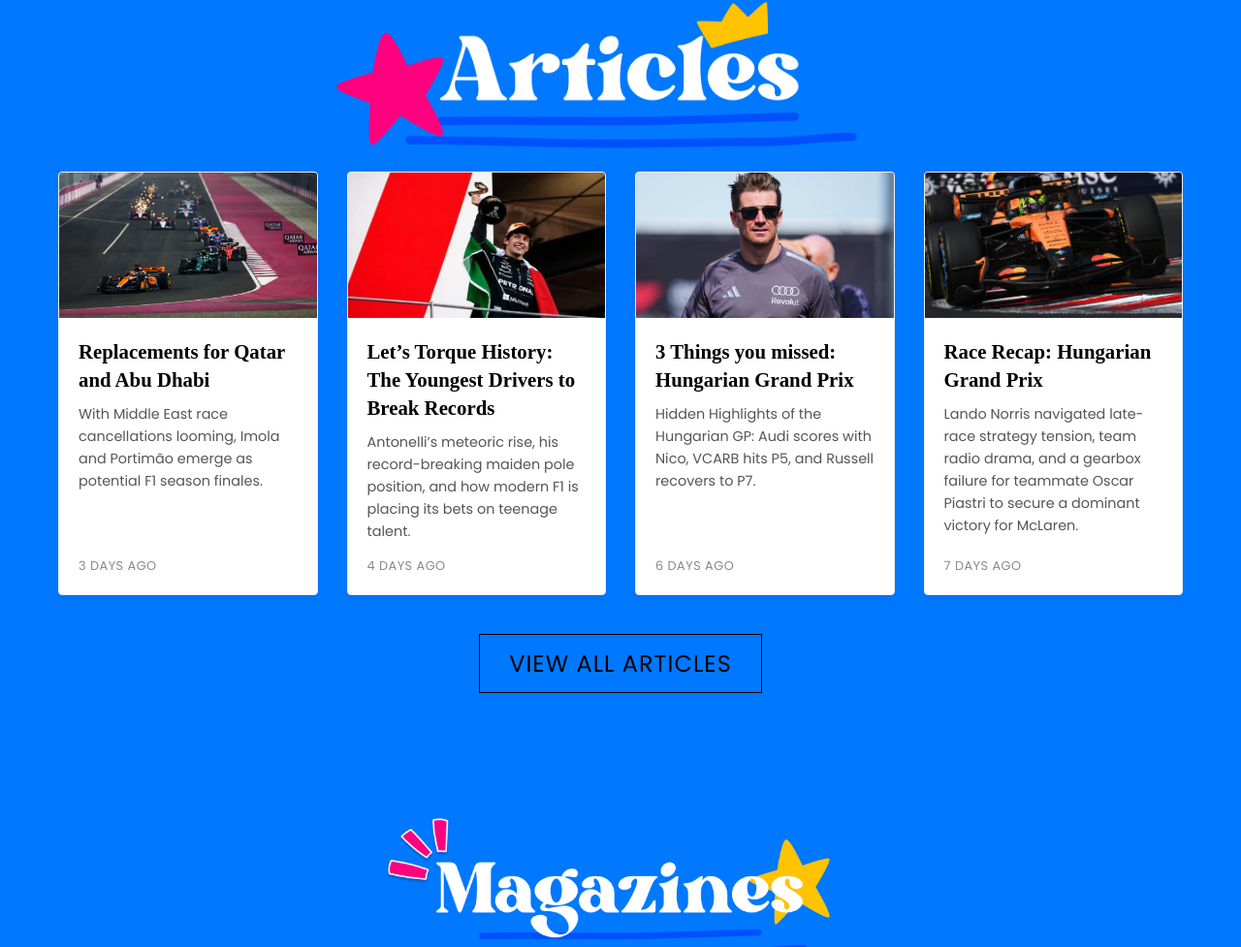
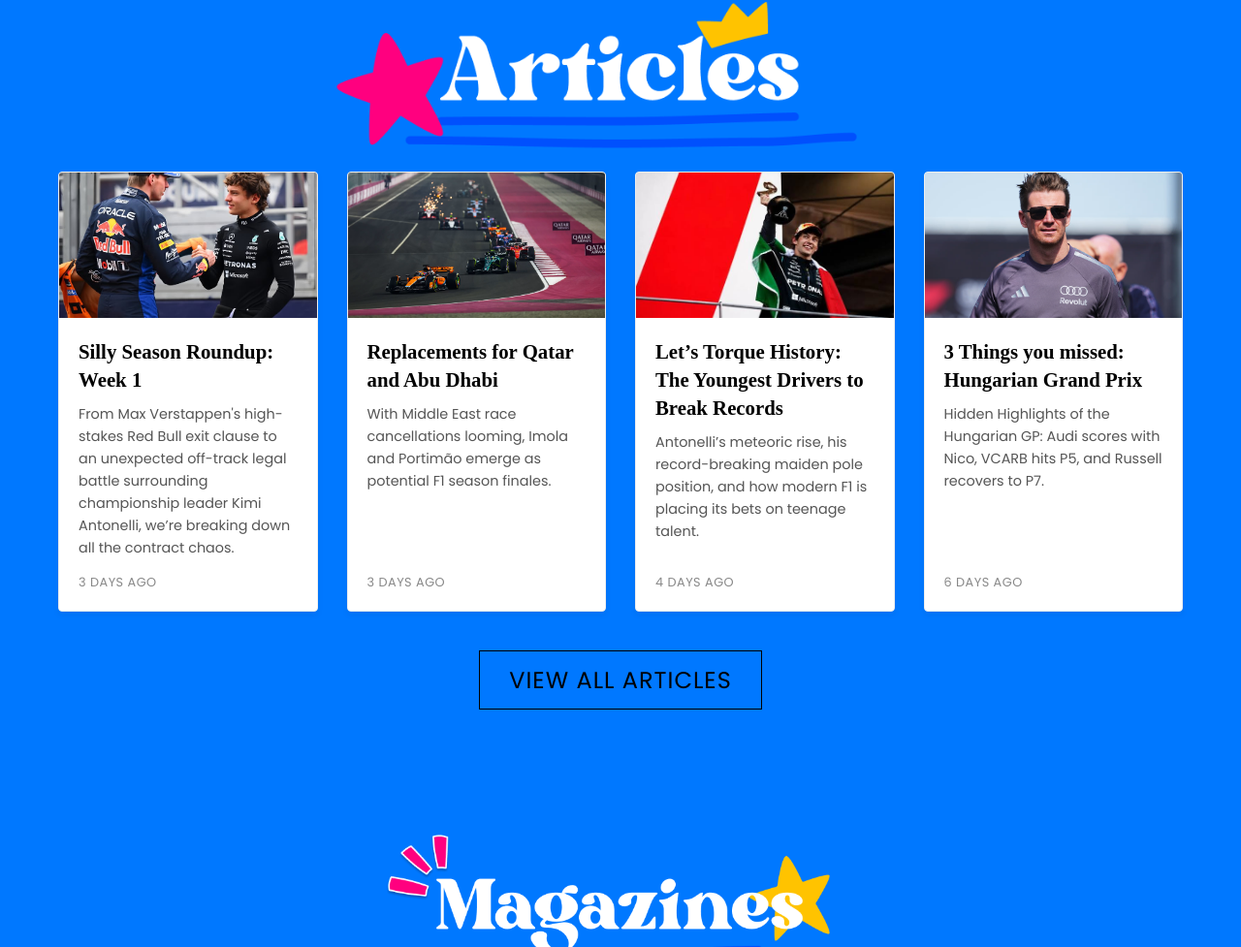
Before and after one commit to cerezacodes/new-website, a plain HTML site: page website-main/index.html in a window 1280 px wide. Shown: the part 1812-2789 px from the top of the page at 97% size. Drawn offline with Linux system fonts and the light colour scheme.

Commit message:
silly season week 1

```diff
--- a/website-main/index.html
+++ b/website-main/index.html
@@ -48,6 +48,19 @@
 
   <article class="news-card" data-category="news">
     <div class="card-image-box">
+      <a href="article.html?id=Silly-Season-Roundup-Week-1">
+      <img src="assets/images/F1/max kimi.jpg" alt="Max Verstappen and Kimi Antonelli.">
+      </a>
+    </div>
+    <div class="card-text-box">
+      <h3 class="card-title">Silly Season Roundup: Week 1</h3>
+      <p class="card-description">From Max Verstappen's high-stakes Red Bull exit clause to an unexpected off-track legal battle surrounding championship leader Kimi Antonelli, we’re breaking down all the contract chaos.</p>
+      <span class="card-time" data-timestamp="2026-07-30T10:00:00Z">Calculating time...</span>
+    </div>
+  </article>
+
+  <article class="news-card" data-category="news">
+    <div class="card-image-box">
       <a href="article.html?id=Replacements-for-Qatar-and-Abu-Dhabi">
       <img src="assets/images/F1/qatar.avif" alt="The Qatar Grand Prix.">
       </a>
@@ -82,19 +95,6 @@
       <h3 class="card-title">3 Things you missed: Hungarian Grand Prix</h3>
       <p class="card-description">Hidden Highlights of the Hungarian GP: Audi scores with Nico, VCARB hits P5, and Russell recovers to P7.</p>
       <span class="card-time" data-timestamp="2026-07-27T12:00:00Z">Calculating time...</span>
-    </div>
-  </article>
-
-<article class="news-card" data-category="hungary">
-    <div class="card-image-box">
-      <a href="article.html?id=Race-Recap-Hungary">
-      <img src="assets/images/F1/hungary race.webp" alt="Lando Norris' McLaren at the Hungarian Grand Prix.">
-      </a>
-    </div>
-    <div class="card-text-box">
-      <h3 class="card-title">Race Recap: Hungarian Grand Prix</h3>
-      <p class="card-description">Lando Norris navigated late-race strategy tension, team radio drama, and a gearbox failure for teammate Oscar Piastri to secure a dominant victory for McLaren.</p>
-      <span class="card-time" data-timestamp="2026-07-26T14:00:00Z">Calculating time...</span>
     </div>
   </article>
 
```
Also changed, not shown: website-main/article.html (+30 -1 lines), website-main/articles.html (+13 -0 lines), website-main/assets/images/F1/max kimi.jpg (added).
